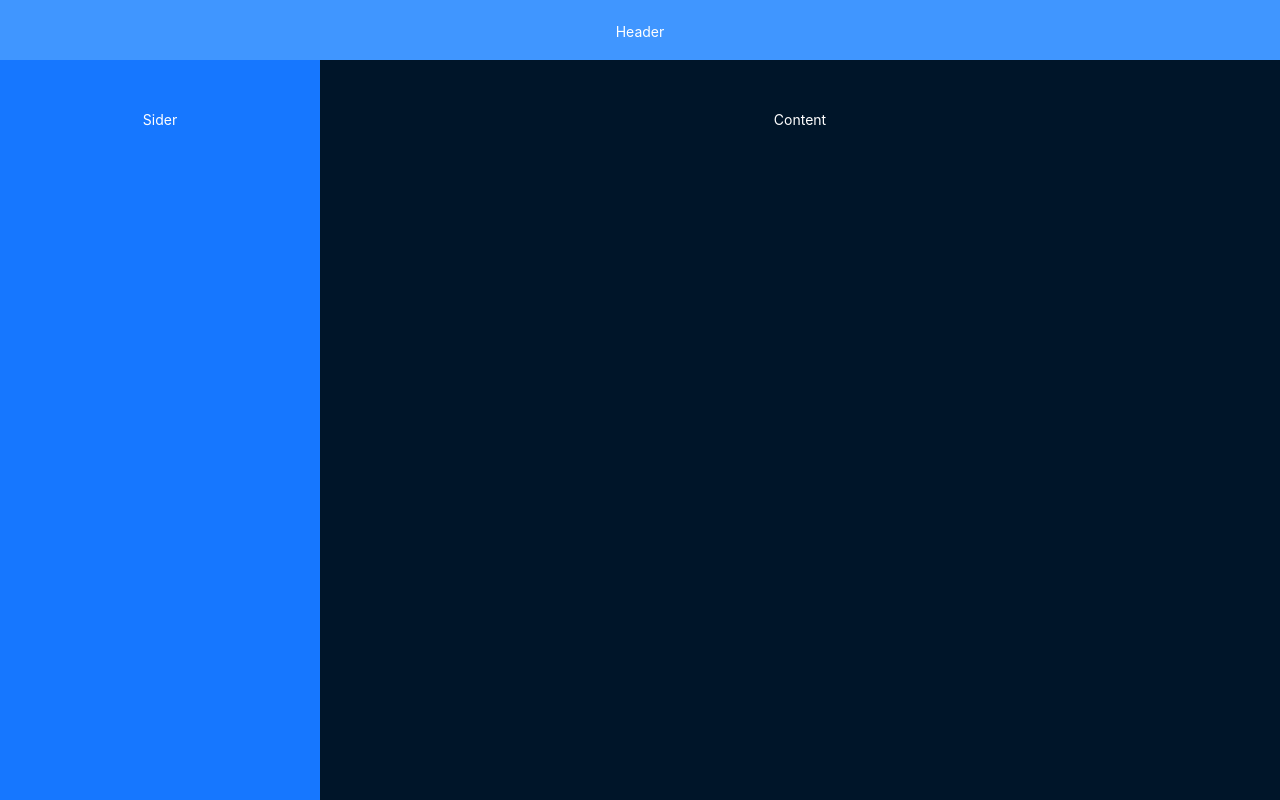
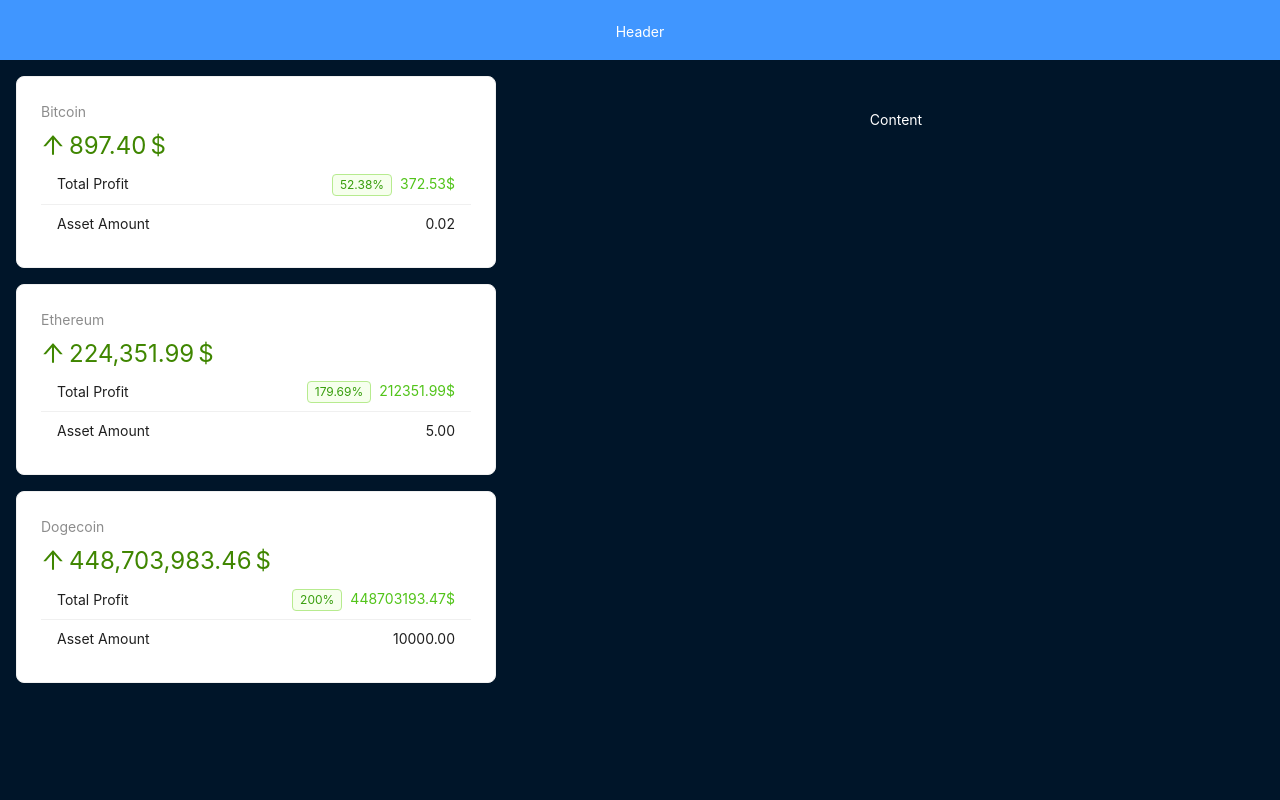
Before and after one commit to olya-us/react-crypto, a React (Vite) app: page / in a window 1280 px wide. Built offline with nearby package versions, Linux system fonts and the light colour scheme.

Commit message:
Development Slider

```diff
--- /dev/null
+++ b/src/api.js
@@ -0,0 +1,17 @@
+import { cryptoAssets, cryptoData } from "./data";
+
+export function fakeFetchCrypto() {
+    return new Promise((resolve) => {
+        setTimeout(() => {
+            resolve(cryptoData)
+        }, 1)
+    })
+}
+
+export function fetchAssets() {
+    return new Promise((resolve) => {
+        setTimeout(() => {
+            resolve(cryptoAssets)
+        }, 1)
+    })
+}
--- a/src/components/layout/AppSlider.jsx
+++ b/src/components/layout/AppSlider.jsx
@@ -1,16 +1,76 @@
-import { Layout } from 'antd';
+import { Layout, Card, Statistic, List, Typography, Spin, Tag } from 'antd';
+import { ArrowDownOutlined, ArrowUpOutlined } from '@ant-design/icons';
+import { useEffect, useState } from 'react';
+import { fakeFetchCrypto, fetchAssets } from '../../api';
+import { percentDifference, capitalize } from '../../utils';
 
 const siderStyle = {
-    textAlign: 'center',
-    lineHeight: '120px',
-    color: '#fff',
-    backgroundColor: '#1677ff',
+    padding: '1rem'
 };
 
 export default function AppSlider() {
+    const [loading, setLoading] = useState(false)
+    const [crypto, seCrypto] = useState([])
+    const [assets, setAssets] = useState([])
+
+    useEffect(() => {
+        async function preload() {
+            setLoading(true)
+            const { result } = await fakeFetchCrypto()
+            const assets = await fetchAssets()
+
+            setAssets(assets.map(asset => {
+                const coin = result.find(c => c.id = asset.id)
+                return {
+                    grow: asset.price < coin.price,
+                    growPercent: percentDifference(asset.price, coin.price),
+                    totalAmount: asset.amount * coin.price,
+                    totalProfit: asset.amount * coin.price - asset.amount * asset.price,
+                    ...asset,
+                }
+            }))
+
+            seCrypto(result)
+            setLoading(false)
+        }
+        preload()
+    }, [])
+
+    if (loading){
+        return <Spin fullscreen />
+    }
+
     return (
-        <Layout.Sider width="25%" style={siderStyle}>
-            Sider
+        <Layout.Sider width="40%" style={siderStyle}>
+            {assets.map(asset => (
+                <Card key={asset.id} style={{marginBottom: '1rem'}}>
+                    <Statistic
+                        title={capitalize(asset.id)}
+                        value={asset.totalAmount}
+                        precision={2}
+                        valueStyle={{ color: asset.grow ? '#3f8600' : '#cf1322' }}
+                        prefix={asset.grow ? <ArrowUpOutlined /> : <ArrowDownOutlined />}
+                        suffix="$"
+                    />
+                    <List
+                        size="small"
+                        dataSource={[
+                            {title: 'Total Profit', value: asset.totalProfit, withTag: true},
+                            {title: 'Asset Amount', value: asset.amount, isPlain: true},
+                        ]}
+                        renderItem={(item) => (
+                            <List.Item>
+                                <sapn>{item.title}</sapn>
+                                <span>
+                                    {item.withTag && <Tag color={asset.grow ? 'green' : 'red'}>{asset.growPercent}%</Tag>}
+                                    {item.isPlain && item.value.toFixed(2)}
+                                    {!item.isPlain && <Typography.Text type={asset.grow ? 'success' : 'danger'}>{item.value.toFixed(2)}$</Typography.Text>}
+                                </span>
+                            </List.Item>
+                        )}
+                    />
+                </Card>
+            ))}
         </Layout.Sider>
     )
 }
--- a/src/data.js
+++ b/src/data.js
@@ -622,4 +622,10 @@
     price: 2400,
     date: new Date(),
   },
+  {
+    id: 'dogecoin',
+    price: 0.079,
+    amount: 10000,
+    date: new Date(),
+  }
 ]
--- /dev/null
+++ b/src/utils.js
@@ -0,0 +1,7 @@
+export function percentDifference(a, b) {
+    return +(100 * Math.abs((a - b) / ((a + b) / 2))).toFixed(2)
+}
+
+export function capitalize(str) {
+    return str.charAt(0).toUpperCase() + str.substr(1)
+}
```
